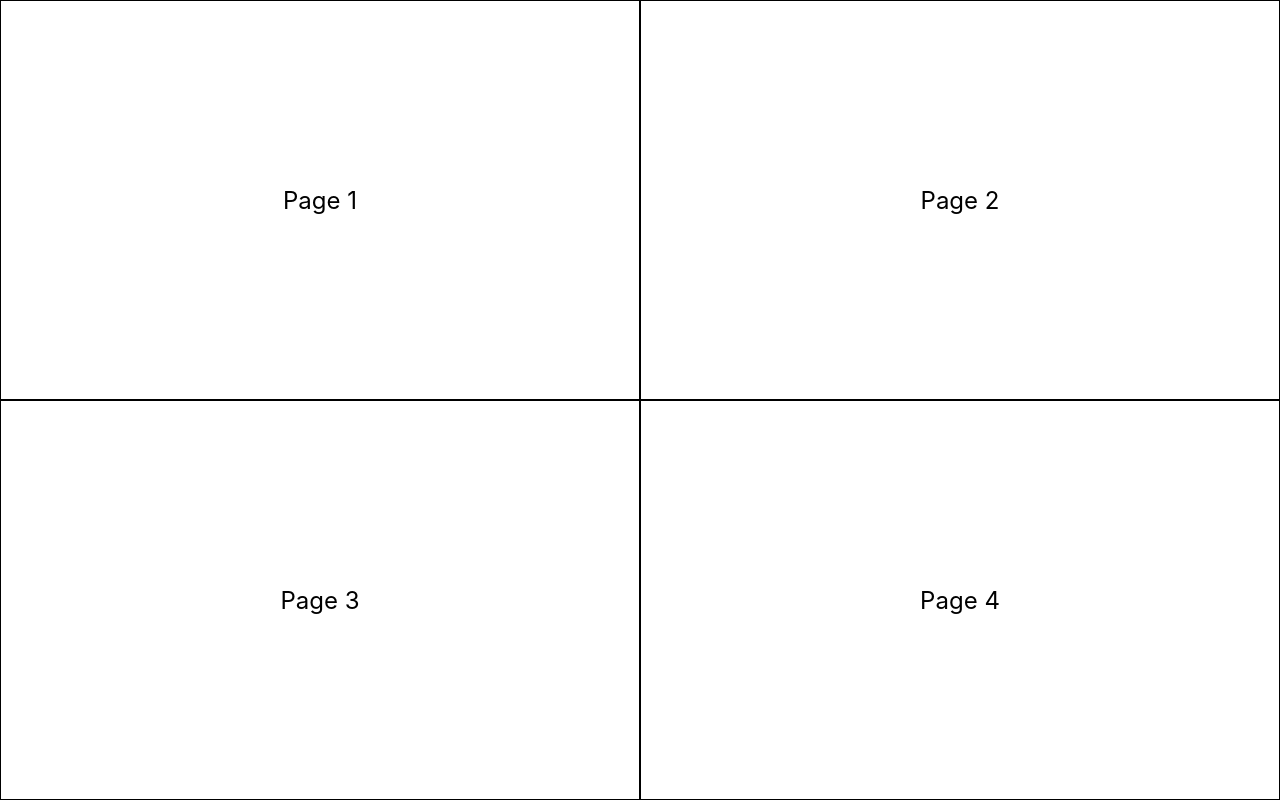
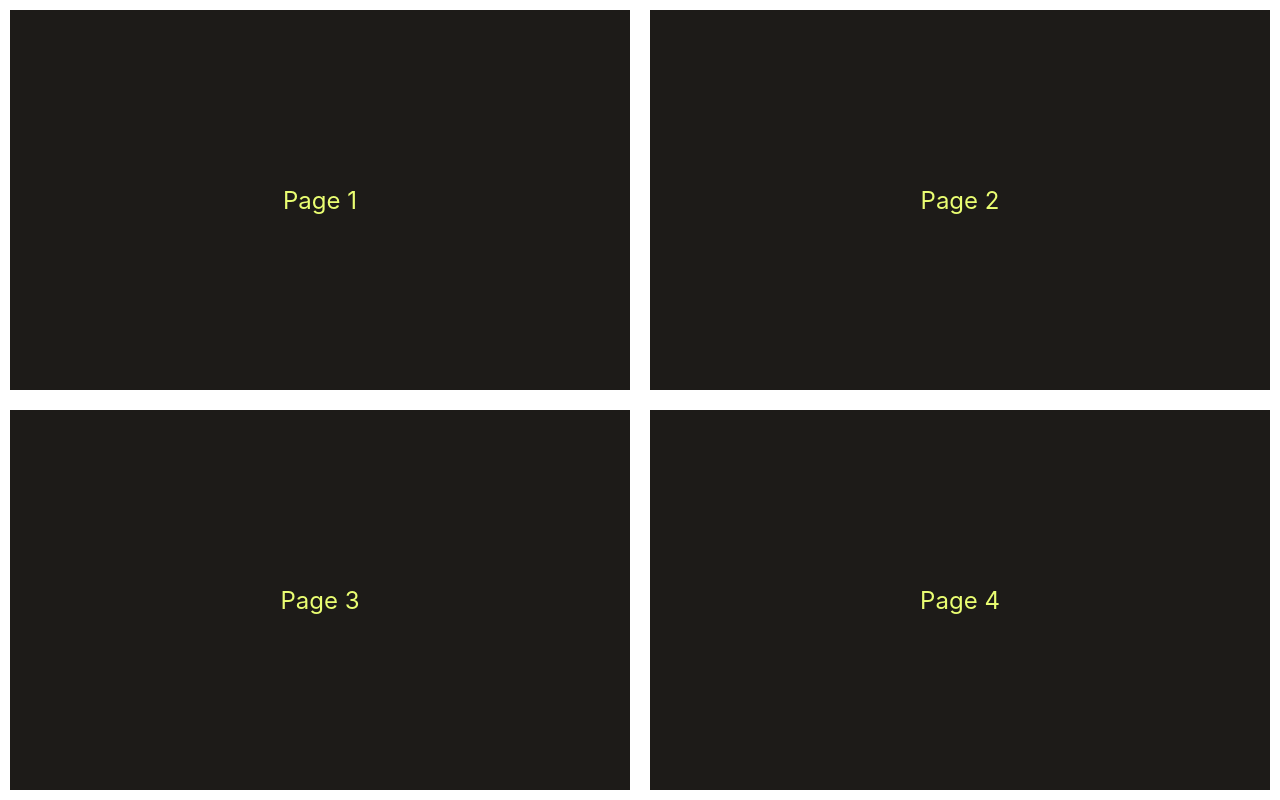
Before and after one commit to iknek/iknek.github.io.old, a React (Create React App) app: page / in a window 1280 px wide. Built offline with nearby package versions, Linux system fonts and the light colour scheme.

Commit message:
Changed colors, added borders.

```diff
--- a/src/App.js
+++ b/src/App.js
@@ -18,13 +18,15 @@ const sectionStyle = {
     alignItems: 'center',
     justifyContent: 'center',
     textAlign: 'center',
-    border: '1px solid black'
+    backgroundColor: '#1D1B18',
+    border: '10px solid white',
+    textColor:  '#EAFE72'
 };
 
 const linkStyle = {
     textDecoration: 'none',
     fontSize: '24px',
-    color: 'black'
+    color: '#EAFE72',
 };
 
 const Home = () => (
```
